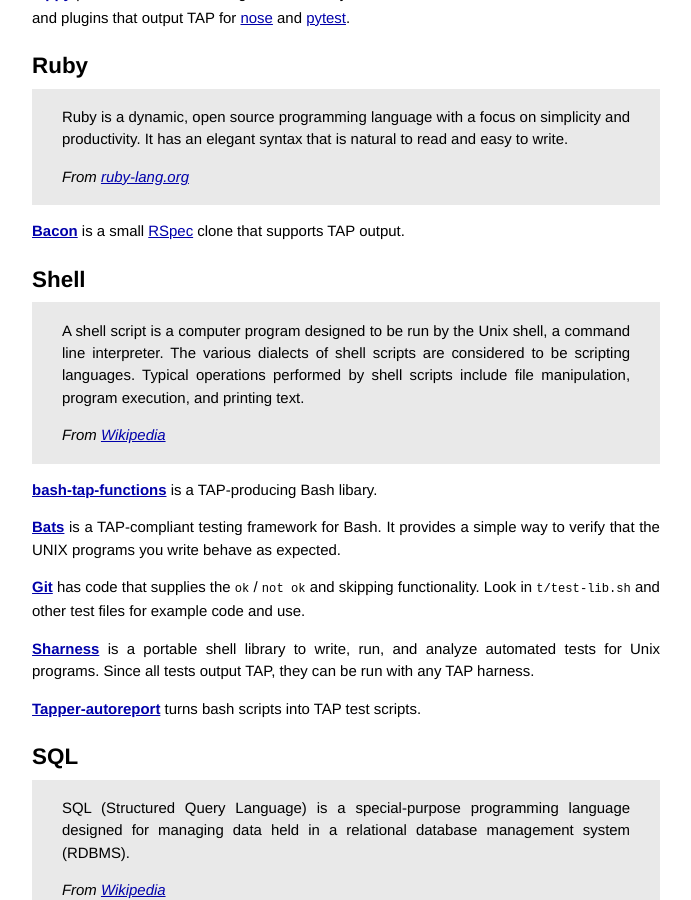
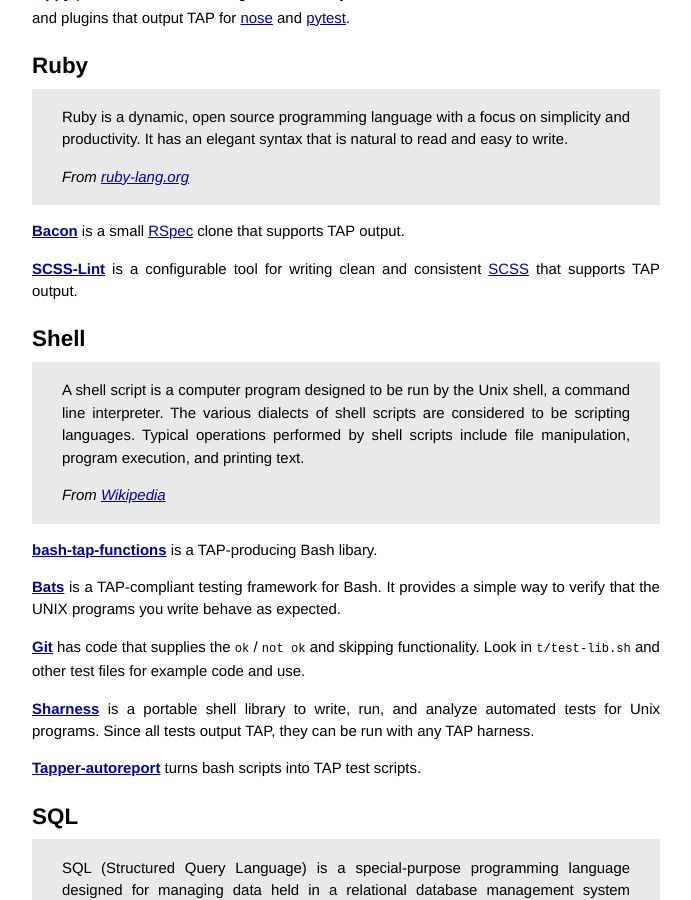
Before and after one commit to TestAnything/testanything.github.io, a Jekyll site: the page built from producers.md, in a window 1280 px wide and 900 px high, scrolled down 6651 px. Shown: the whole window, without its empty margins (294-985 px from the left). Built offline with Jekyll 4.4.1, drawn with Linux system fonts in a browser that asks for light colours; Markdown is read by kramdown in place of the engine named in the settings.

Commit message:
Add SCSS-Lint to producers.md
SCSS-Lint 0.46.0 added TAP support.

```diff
--- a/producers.md
+++ b/producers.md
@@ -423,6 +423,10 @@
 **[Bacon](http://github.com/chneukirchen/bacon)** is a small
 [RSpec](http://rspec.info/) clone that supports TAP output.
 
+**[SCSS-Lint](https://github.com/brigade/scss-lint)** is a
+configurable tool for writing clean and consistent
+[SCSS](http://sass-lang.com) that supports TAP output.
+
 <a id="shell"></a>
 ## Shell
 
```
